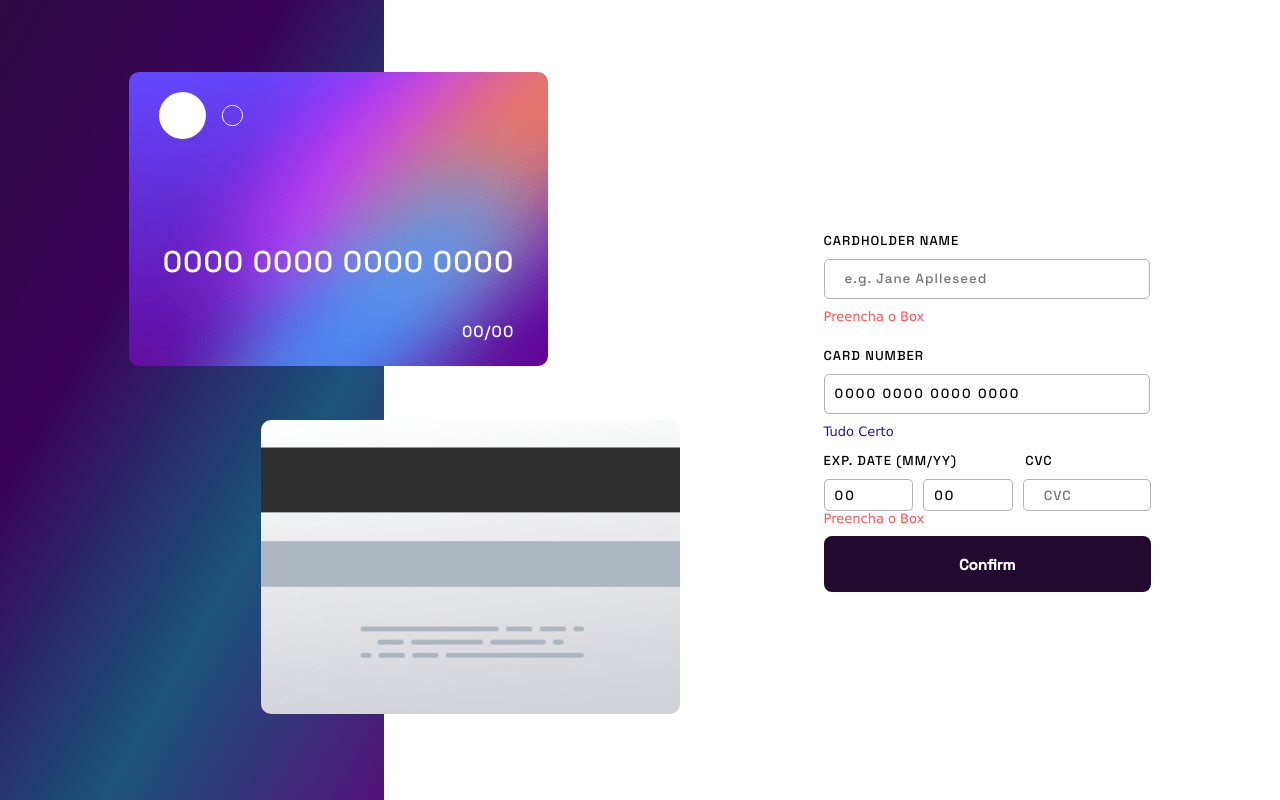
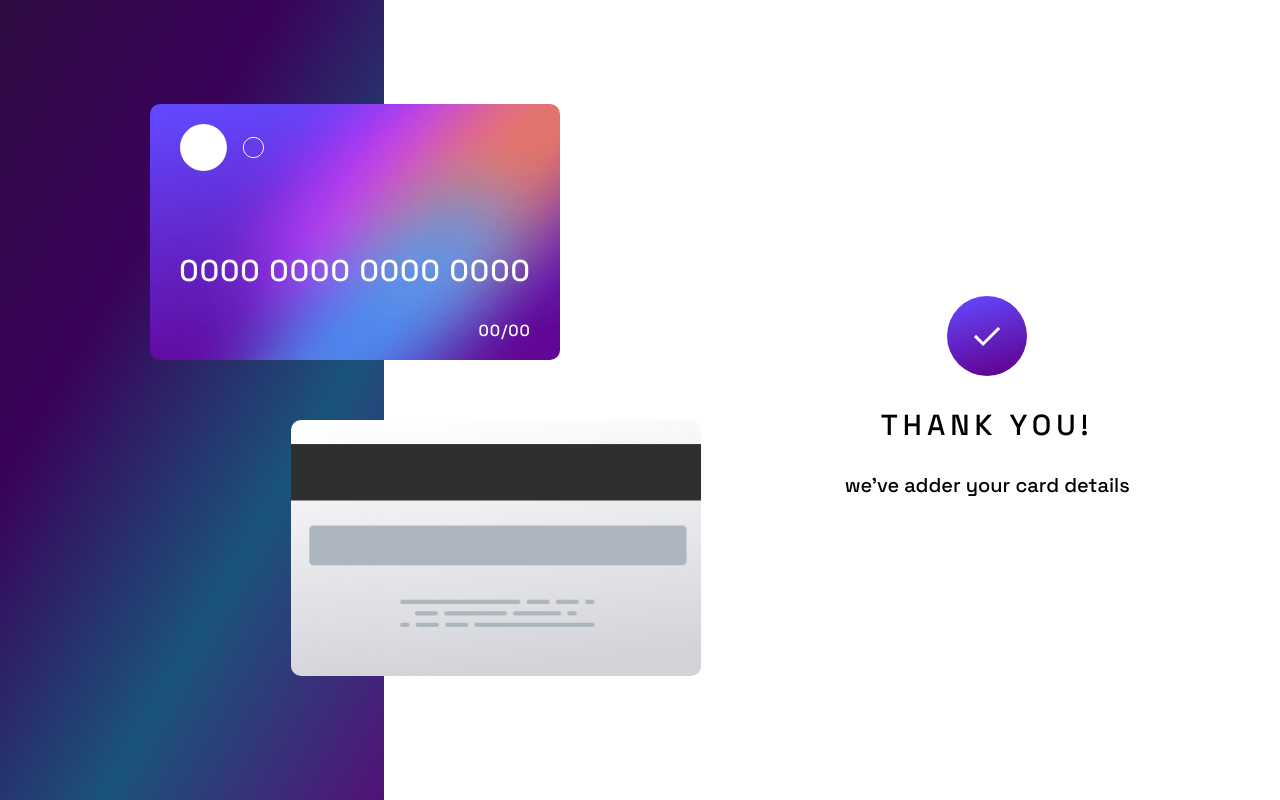
Before and after one commit to Vinivy/interactivecard, a React (Create React App) app: page / in a window 1280 px wide. Built offline with nearby package versions, Linux system fonts and the light colour scheme.

Commit message:
Card credit

```diff
--- a/src/App.css
+++ b/src/App.css
@@ -73,7 +73,7 @@ main {
 .Card {
   display: grid;
 
-  height: 85vh;
+  height: 77vh;
   width: 43vw;
 
   gap: 1rem;
@@ -83,7 +83,7 @@ main {
 
 /*Form*/
 form {
- display: grid;
+ display: none;
  justify-content: center;
  align-items: center;
 
@@ -198,8 +198,8 @@ input::placeholder{
   background: url(./Assets/images/bg-card-front.png) no-repeat;
   background-size: cover;
   background-position: center;
-  width: 32.7vw;
-  height: 36.7vh;
+  width: 32vw;
+  height: 32vh;
   border-radius: 10px;
 }
 
@@ -253,8 +253,8 @@ input::placeholder{
   background: url(./Assets/images/bg-card-back.png) no-repeat;
   background-size: cover;
   background-position: center;
-  width: 32.7vw;
-  height: 36.7vh;
+  width: 32vw;
+  height: 32vh;
   border-radius: 10px;
 }
 
--- a/src/App.jsx
+++ b/src/App.jsx
@@ -1,6 +1,9 @@
 import './App.css';
 import { useState } from 'react';
 import icon from './Assets/Svgs/card-logo.svg';
+
+//Conponente quando for checado
+import Completo from "./Components/Completo";
 
 function App() {
   const [NomeCard, setNomeCard] = useState('');
@@ -160,7 +163,6 @@ function App() {
               (<span className='DefaultDate' style={{color: 'hsl(0, 100%, 66%)'}}>Preencha o Box</span>)
 
               }
-
             </div>
 
             <button type="submit" className="Confirm">
@@ -168,6 +170,7 @@ function App() {
             </button>
           </section>
         </form>
+        <Completo/>
       </main>
     </div>
   );
--- /dev/null
+++ b/src/Components/Completo.jsx
@@ -0,0 +1,15 @@
+import  Style from "./completo.module.css"
+
+import Checado from "../Assets/Svgs/icon-complete.svg"
+
+function Completo() {
+  return(
+    <section className={Style.Check}>
+      <img src={Checado} alt="" />
+      <h1>THANK YOU!</h1>
+        <p>we've adder your card details</p>
+    </section>
+  )
+ }
+
+ export default Completo
--- /dev/null
+++ b/src/Components/completo.module.css
@@ -0,0 +1,16 @@
+.Check {
+  display: grid;
+  justify-items: center;
+  height: 29vh;
+  width: fit-content;
+}
+
+h1 {
+  letter-spacing: 5px;
+  font-weight: inherit;
+  font-size: 29px;
+}
+
+p {
+  font-size: 20px;
+}
```
